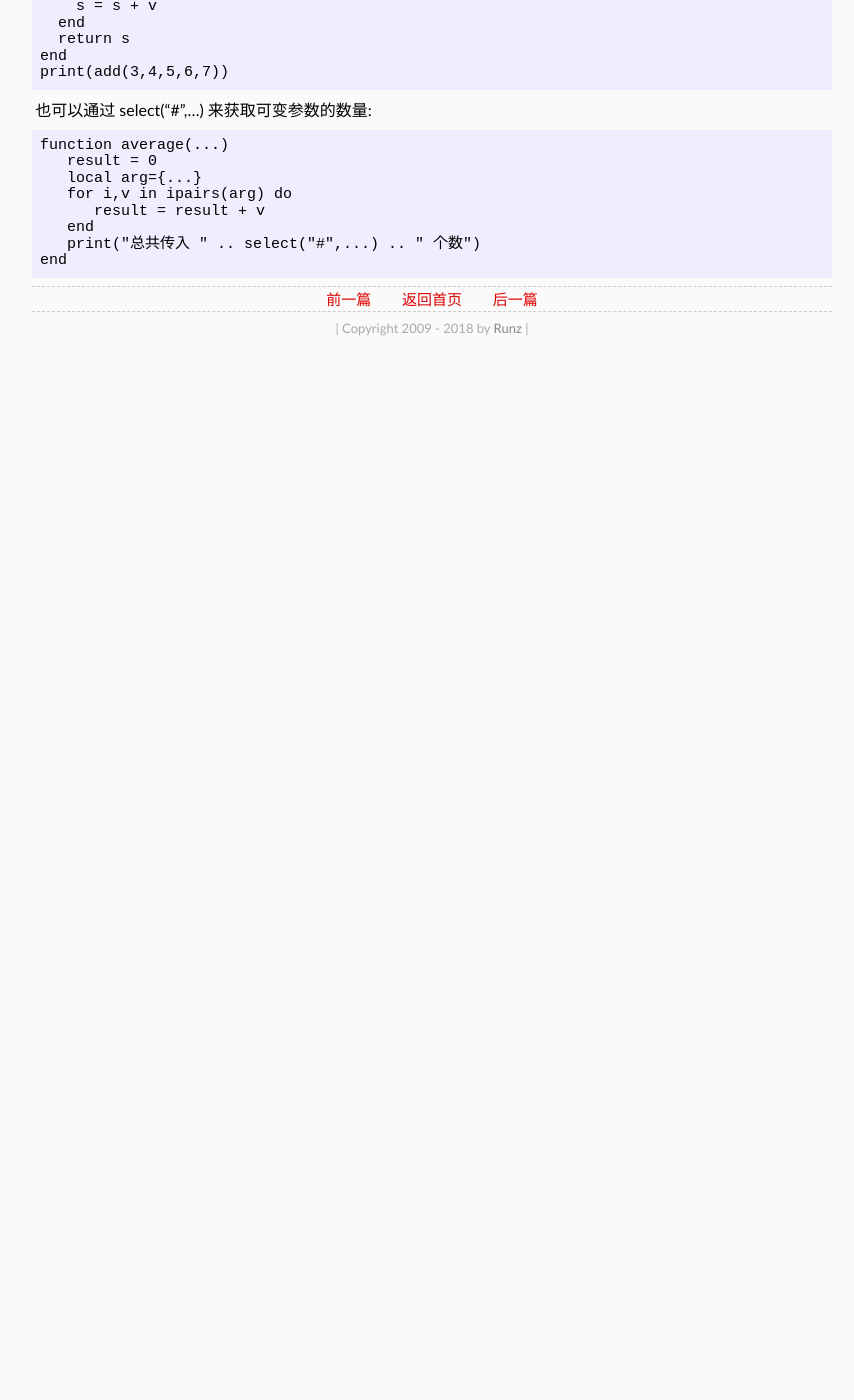
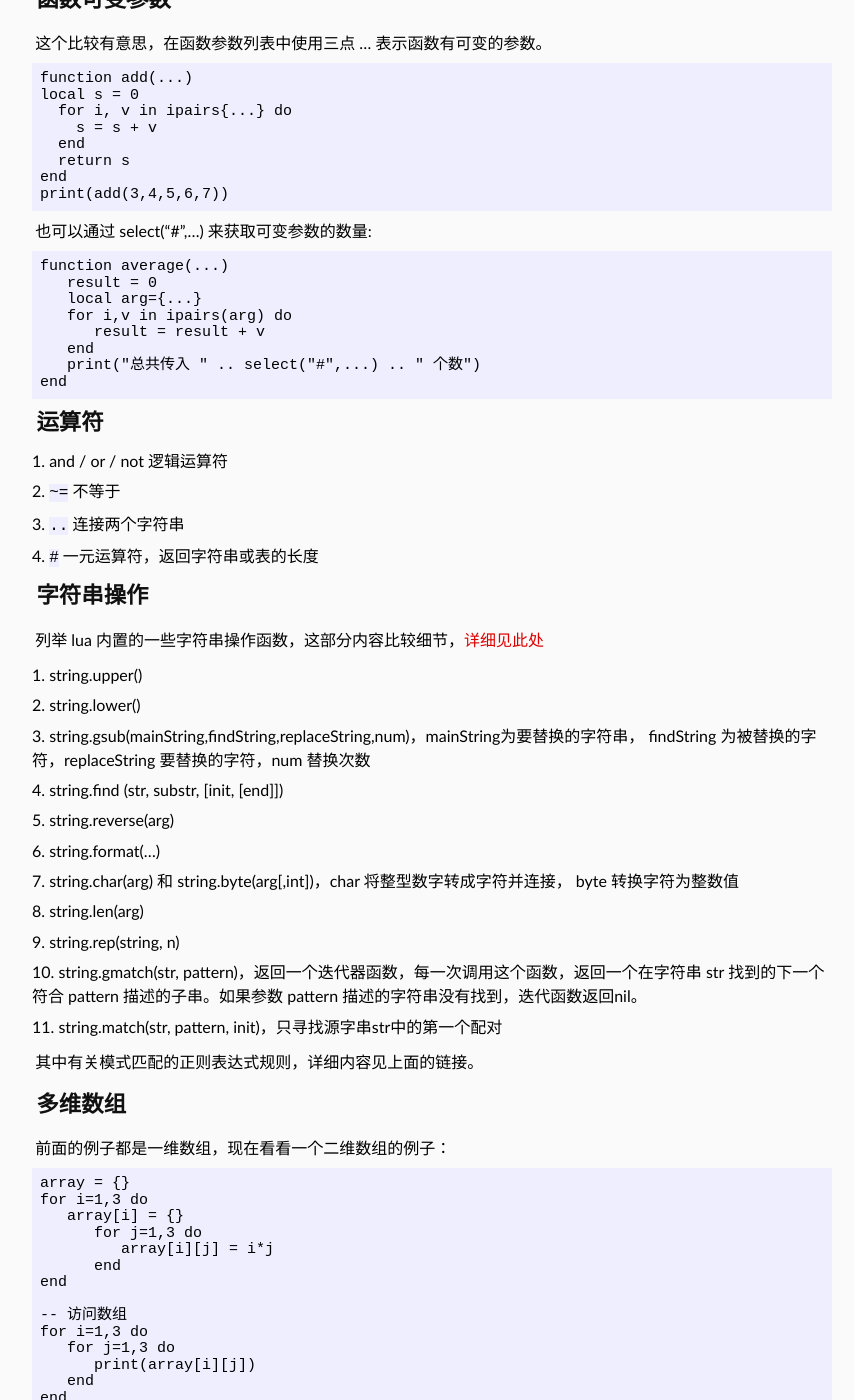
Before and after one commit to shaman7036/runzhen.github.io, a Jekyll site: the page built from _posts/2018-12-09-lua-beginner.md, in a window 1280 px wide and 1400 px high, scrolled down 2917 px. Shown: the whole window, without its empty margins (208-1062 px from the left). Built offline with Jekyll 4.4.1, drawn with Linux system fonts in a browser that asks for light colours; some web fonts are replaced; before the commit the page ends 3288 px from its top, so only the background shows below that; some of the changed text lies outside the part shown.

Commit message:
2018-12-09-lua-beginner.md

````diff
--- a/_posts/2018-12-09-lua-beginner.md
+++ b/_posts/2018-12-09-lua-beginner.md
@@ -158,3 +158,73 @@ function average(...)
    print("总共传入 " .. select("#",...) .. " 个数")
 end
 ```
+## 运算符
+
+1. and / or / not 逻辑运算符
+2. `~=`  不等于
+3. `..`  连接两个字符串
+4. `#`   一元运算符，返回字符串或表的长度
+
+
+## 字符串操作
+
+列举 lua 内置的一些字符串操作函数，这部分内容比较细节，[详细见此处](http://www.runoob.com/lua/lua-strings.html)
+
+1. string.upper()
+2. string.lower()
+3. string.gsub(mainString,findString,replaceString,num)，mainString为要替换的字符串， findString 为被替换的字符，replaceString 要替换的字符，num 替换次数
+4. string.find (str, substr, [init, [end]])
+5. string.reverse(arg)
+6. string.format(...)
+7. string.char(arg) 和 string.byte(arg[,int])，char 将整型数字转成字符并连接， byte 转换字符为整数值
+8. string.len(arg)
+9. string.rep(string, n)
+10. string.gmatch(str, pattern)，返回一个迭代器函数，每一次调用这个函数，返回一个在字符串 str 找到的下一个符合 pattern 描述的子串。如果参数 pattern 描述的字符串没有找到，迭代函数返回nil。
+11. string.match(str, pattern, init)，只寻找源字串str中的第一个配对
+
+其中有关模式匹配的正则表达式规则，详细内容见上面的链接。
+
+## 多维数组
+
+前面的例子都是一维数组，现在看看一个二维数组的例子：
+
+```
+array = {}
+for i=1,3 do
+   array[i] = {}
+      for j=1,3 do
+         array[i][j] = i*j
+      end
+end
+
+-- 访问数组
+for i=1,3 do
+   for j=1,3 do
+      print(array[i][j])
+   end
+end
+```
+
+## Lua 迭代器
+
+如果 table tlb 是一个 k-v 结构的表，那么像下面这样迭代
+
+```
+for k, v in pairs(tbl) do
+    print(k, v)
+end
+```
+如果 table 是一个一位数组，用 ipair() 就可以了。
+
+```
+array = {"Lua", "Tutorial"}
+
+for key,value in ipairs(array)
+do
+   print(key, value)
+end
+```
+
+其他高级的 无状态的迭代器 或者 多状态迭代器，[传送门](http://www.runoob.com/lua/lua-iterators.html)
+
+##
````
Also changed, not shown: other parts of _posts/2018-12-09-lua-beginner.md (+1 -1 lines).
